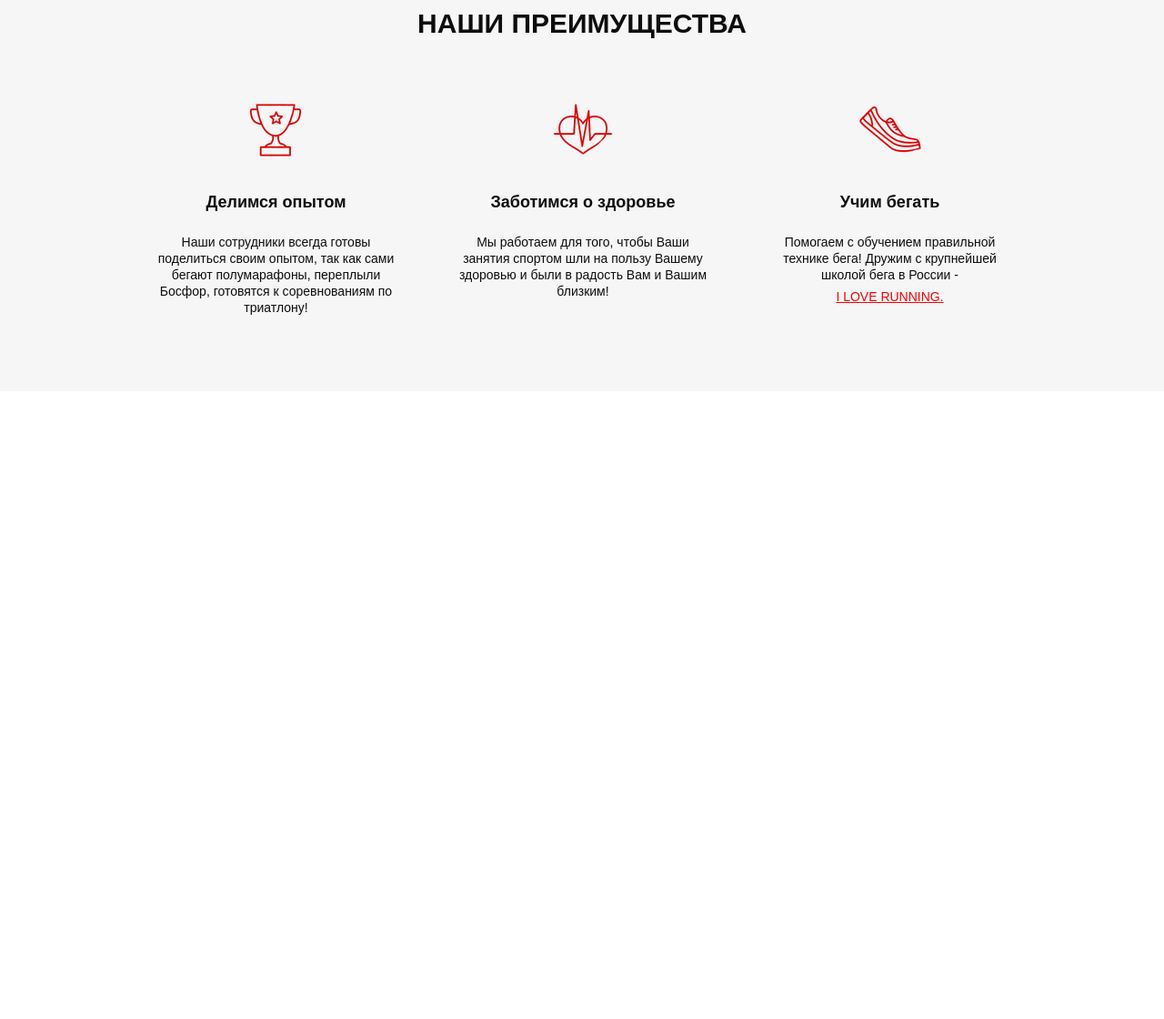
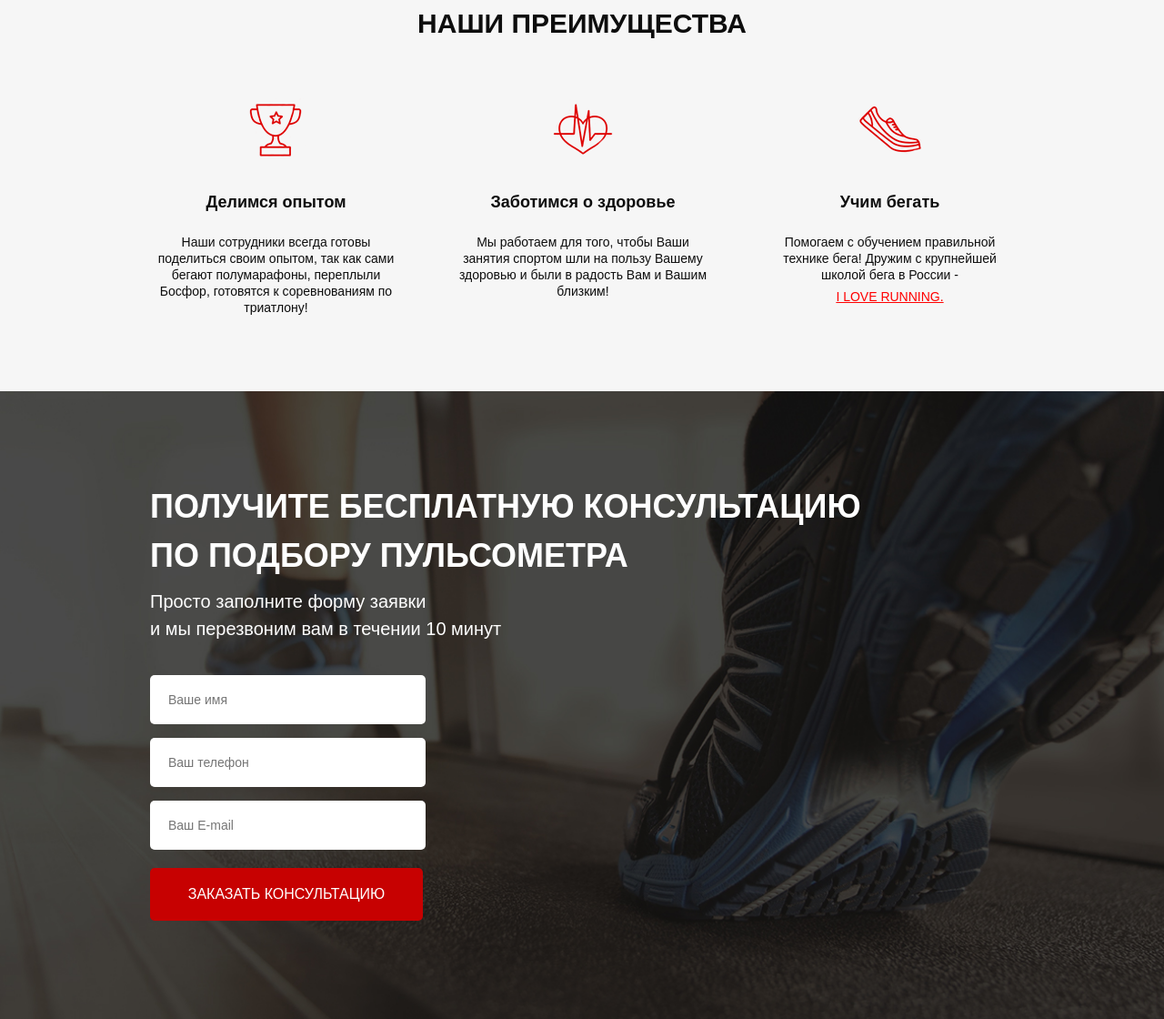
Before and after one commit to VinVlad/puls, a website: page src/index.html in a window 1280 px wide. Shown: the part 758-1878 px from the top of the page at 91% size. Before the commit the page ends 1188 px from the top, so only its background shows below. Drawn offline with Linux system fonts and the light colour scheme.

Commit message:
Made the Form. 3rd block

```diff
--- a/src/index.html
+++ b/src/index.html
@@ -31,17 +31,17 @@
 				<h2 class="promo__subheader">с учётом Вашего уровня подготовки</h2>
 				<div class="promo__icons">
 					<div class="promo__icon">
-                        <img src="icons/clock.png" alt="">
+						<img src="../../icons/clock.png" alt="">
 						Время подбора:
 						10 минут
 					</div>
 					<div class="promo__icon">
-                        <img src="icons/delivery.png" alt="">
+						<img src="../icons/delivery.png" alt="">
 						Бесплатная
 						доставка
 					</div>
 					<div class="promo__icon">
-                        <img src="icons/chat.png" alt="">
+						<img src="../icons/chat.png" alt="">
 						Ответим
 						на все вопросы
 					</div>
@@ -56,7 +56,7 @@
 	</div>
 	<div class="advantages">
 		<div class="container">
-            <div class="advantages__header">НАШИ ПРЕИМУЩЕСТВА</div>
+			<div class="title">НАШИ ПРЕИМУЩЕСТВА</div>
 			<div class="advantages__icons">
 				<div class="advantages__icon">
 					<img src="icons/cup.png" alt="">
@@ -77,5 +77,22 @@
 			</div>
 		</div>
 	</div>
+	<div class="consultation">
+		<div class="container">
+			<h2 class="title title_left">
+				Получите бесплатную консультацию<br>по подбору пульсометра
+			</h2>
+			<div class="consultation__descr">
+				Просто заполните форму заявки<br>и мы перезвоним вам в течении 10 минут
+			</div>
+			<form class = "feed-form" action="#">
+				<input name = "name" required placeholder="Ваше имя" type="text">
+				<input name = "phone" required placeholder="Ваш телефон" type="number">
+				<input name = "email" required placeholder="Ваш E-mail" type="email">
+
+				<button class="button button_submit">заказать консультацию</button>
+			</form>
+		</div>
+	</div>
 </body>
 </html>
--- a/src/sass/blocks/_advantages.scss
+++ b/src/sass/blocks/_advantages.scss
@@ -2,12 +2,6 @@
 	min-height: 473px;
 	padding: 70px 0 83px 0;
 	background-color: #F6F6F6;
-	&__header {
-		font-weight: 700;
-		font-size: 30px;
-		text-align: center;
-		color: #0D0D0D;
-	}
 	&__icons {
 		margin-top: 60px;
 		width: 952px;
--- a/src/sass/blocks/_buttons.scss
+++ b/src/sass/blocks/_buttons.scss
@@ -15,4 +15,11 @@
 		font-size: 16px;
 		margin-top: 67px;
 	}
+	&_submit {
+		width: 100%;
+		height: 58px;
+		border-radius: 5px;
+		background: #C70101;
+		font-size: 16px;
+	}
 }
--- /dev/null
+++ b/src/sass/blocks/_consultation.scss
@@ -0,0 +1,12 @@
+.consultation {
+	min-height: 680px;
+	padding: 100px 0 108px 0;
+	background: url('../../img/bg_2.png') center (center/cover) no-repeat;
+	&__descr {
+		font-weight: 500;
+		font-size: 20px;
+		line-height: 30px;
+		color: #FFFFFF;
+		text-align: left;
+	}
+}
--- /dev/null
+++ b/src/sass/blocks/_forms.scss
@@ -0,0 +1,21 @@
+.feed-form {
+	margin-top: 36px;
+	display: flex;
+	flex-direction: column;
+	width: 300px;
+	input {
+		width: 303px;
+		height: 54px;
+		border-radius: 5px;
+		border: none;
+		background: #FFFFFF;
+		margin-bottom: 15px;
+		padding: 0 20px;
+		font-weight: 300;
+		font-size: 14px;
+		color: #4B4B4B;
+		&:nth-child(3) {
+			margin-bottom: 20px;
+		}
+	}
+}
--- a/src/sass/blocks/_promo.scss
+++ b/src/sass/blocks/_promo.scss
@@ -1,7 +1,7 @@
 .promo {
 	min-height: 650px;
 	padding: 21px 0 93px 0;
-	background: url(../../img/bg_1.png) center (center/cover) no-repeat;
+	background: url(../img/bg_1.png) center (center/cover) no-repeat;
 	&__wrapper {
 		display: flex;
 		flex-direction: column;
--- /dev/null
+++ b/src/sass/blocks/_titles.scss
@@ -0,0 +1,14 @@
+.title{
+	font-weight: 700;
+	font-size: 30px;
+	text-align: center;
+	color: #0D0D0D;
+	text-transform: uppercase;
+	&_left {
+		font-size: 36px;
+		text-align: left;
+		text-transform: uppercase;
+		color: #FFFFFF;
+		line-height: 54px;
+	}
+}
--- a/src/sass/style.scss
+++ b/src/sass/style.scss
@@ -11,3 +11,6 @@
 @import 'blocks/header';
 @import 'blocks/buttons';
 @import 'blocks/advantages';
+@import 'blocks/titles';
+@import 'blocks/consultation';
+@import 'blocks/forms';
```
Also changed, not shown: src/css/style.min.css. Lines whose indentation alone changed are shown as unchanged.
